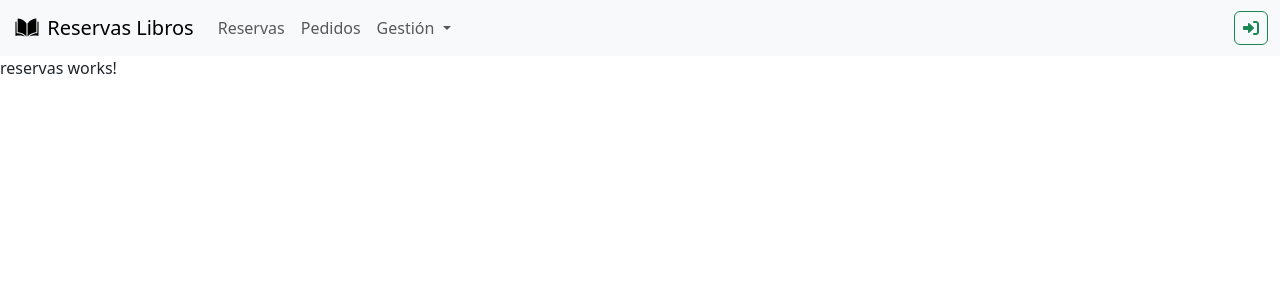
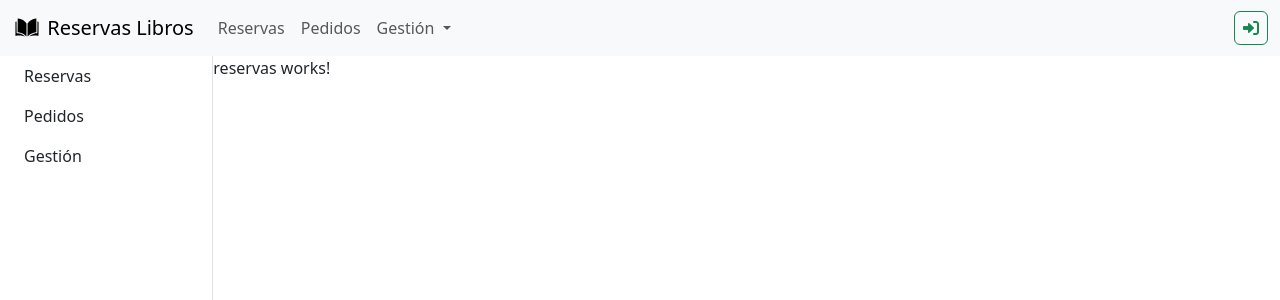
Before and after one commit to joseluisdelvall/evg-reservas-libros-front, an Angular app: page /reservas in a window 1280 px wide. Shown: the top 300 px of the page. Built offline with nearby package versions, Linux system fonts and the light colour scheme.

Commit message:
UPDATE: aside template finalizado

```diff
--- a/src/app/app.component.html
+++ b/src/app/app.component.html
@@ -1,2 +1,11 @@
 <app-header></app-header>
-<router-outlet></router-outlet>
+<div class="container-fluid">
+    <div class="row">
+        <div class="col-2 p-0">
+            <app-aside></app-aside>
+        </div>
+        <div class="col-10 p-0">
+            <router-outlet></router-outlet>
+        </div>
+    </div>
+</div>
--- a/src/app/app.module.ts
+++ b/src/app/app.module.ts
@@ -3,11 +3,12 @@ import { BrowserModule } from '@angular/platform-browser';
 
 import { AppRoutingModule } from './app-routing.module';
 import { AppComponent } from './app.component';
-import { HeaderComponent } from './components/header/header.component';
+import { HeaderComponent } from './components/general/header/header.component';
 import { ReservasComponent } from './components/reservas/reservas.component';
 import { PedidosComponent } from './components/pedidos/pedidos.component';
 import { LoginComponent } from './components/login/login.component';
 import { CrudComponent } from './components/gestion/crud/crud.component';
+import { AsideComponent } from './components/general/aside/aside.component';
 
 @NgModule({
   declarations: [
@@ -16,7 +17,8 @@ import { CrudComponent } from './components/gestion/crud/crud.component';
     ReservasComponent,
     PedidosComponent,
     LoginComponent,
-    CrudComponent
+    CrudComponent,
+    AsideComponent
   ],
   imports: [
     BrowserModule,
--- /dev/null
+++ b/src/app/components/general/aside/aside.component.css
@@ -0,0 +1,6 @@
+.nav-link:hover {
+    background-color: #f0f0f0;
+    cursor: pointer;
+    color: #007bff;
+    transition: background-color 0.3s;
+}
--- /dev/null
+++ b/src/app/components/general/aside/aside.component.html
@@ -0,0 +1,24 @@
+<aside class="bg-white border-end vh-100">
+    <ul class="nav flex-column">
+        <li class="nav-item">
+            <a class="nav-link text-dark ps-4" routerLink="/reservas">Reservas</a>
+        </li>
+        <li class="nav-item">
+            <a class="nav-link text-dark ps-4" routerLink="/pedidos">Pedidos</a>
+        </li>
+        <li class="nav-item">
+            <a class="nav-link text-dark ps-4" data-bs-toggle="collapse" href="#gestionSubmenu" role="button" aria-expanded="false" aria-controls="gestionSubmenu">
+                Gestión
+            </a>
+            <div class="collapse" id="gestionSubmenu">
+                <ul class="nav flex-column ms-3 ps-1"> <li class="nav-item">
+                        <a class="nav-link text-dark ps-4" routerLink="/crud/libros">Libros</a>
+                    </li>
+                    <li class="nav-item">
+                        <a class="nav-link text-dark ps-4" routerLink="/crud/editoriales">Editoriales</a>
+                    </li>
+                </ul>
+            </div>
+        </li>
+    </ul>
+</aside>
--- /dev/null
+++ b/src/app/components/general/aside/aside.component.ts
@@ -0,0 +1,15 @@
+import { Component, OnInit } from '@angular/core';
+
+@Component({
+  selector: 'app-aside',
+  templateUrl: './aside.component.html',
+  styleUrls: ['./aside.component.css']
+})
+export class AsideComponent implements OnInit {
+
+  constructor() { }
+
+  ngOnInit(): void {
+  }
+
+}
```
Also changed, not shown: src/app/components/general/header/header.component.css (added), src/app/components/general/header/header.component.html (renamed from src/app/components/header/header.component.html), src/app/components/general/header/header.component.ts (renamed from src/app/components/header/header.component.ts).
